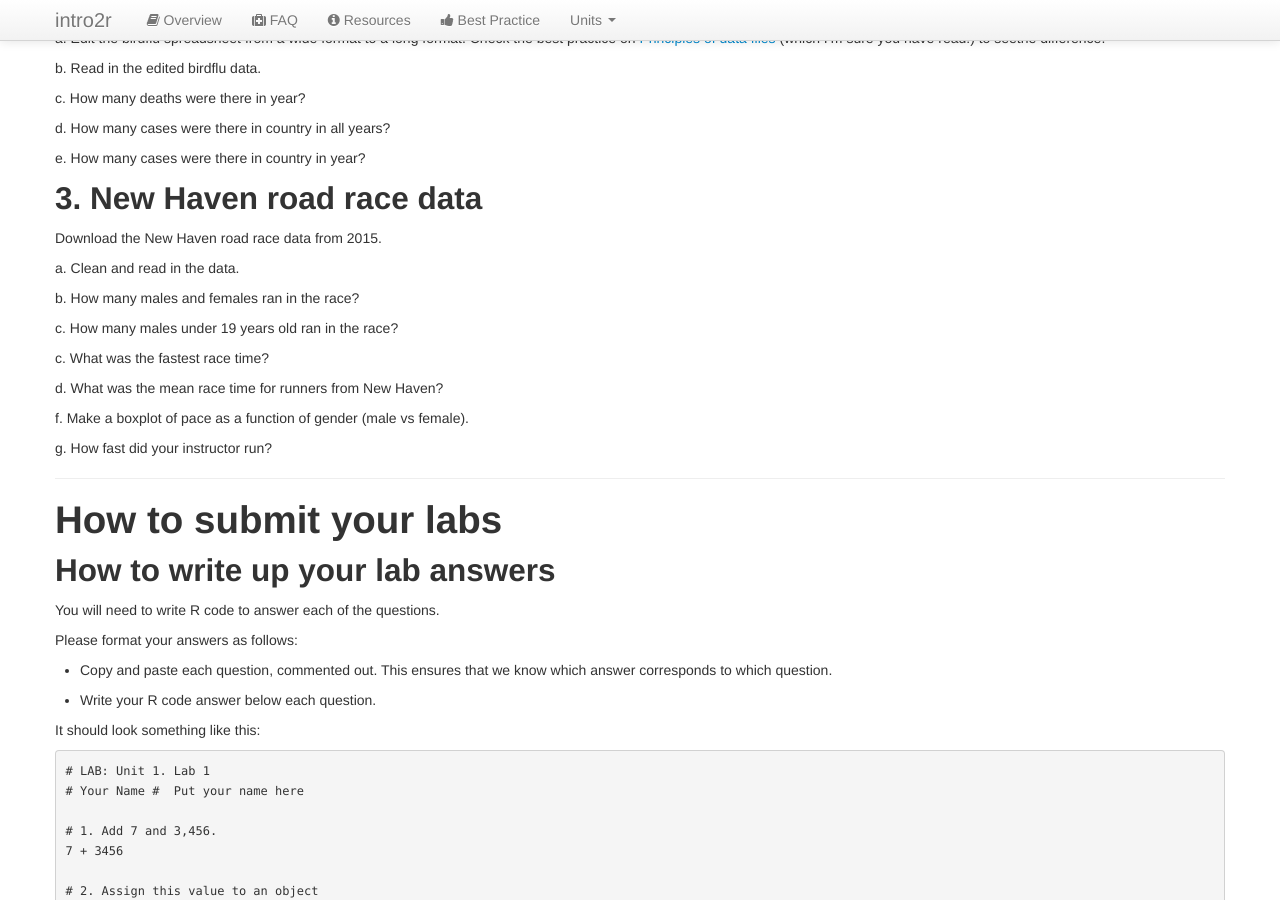
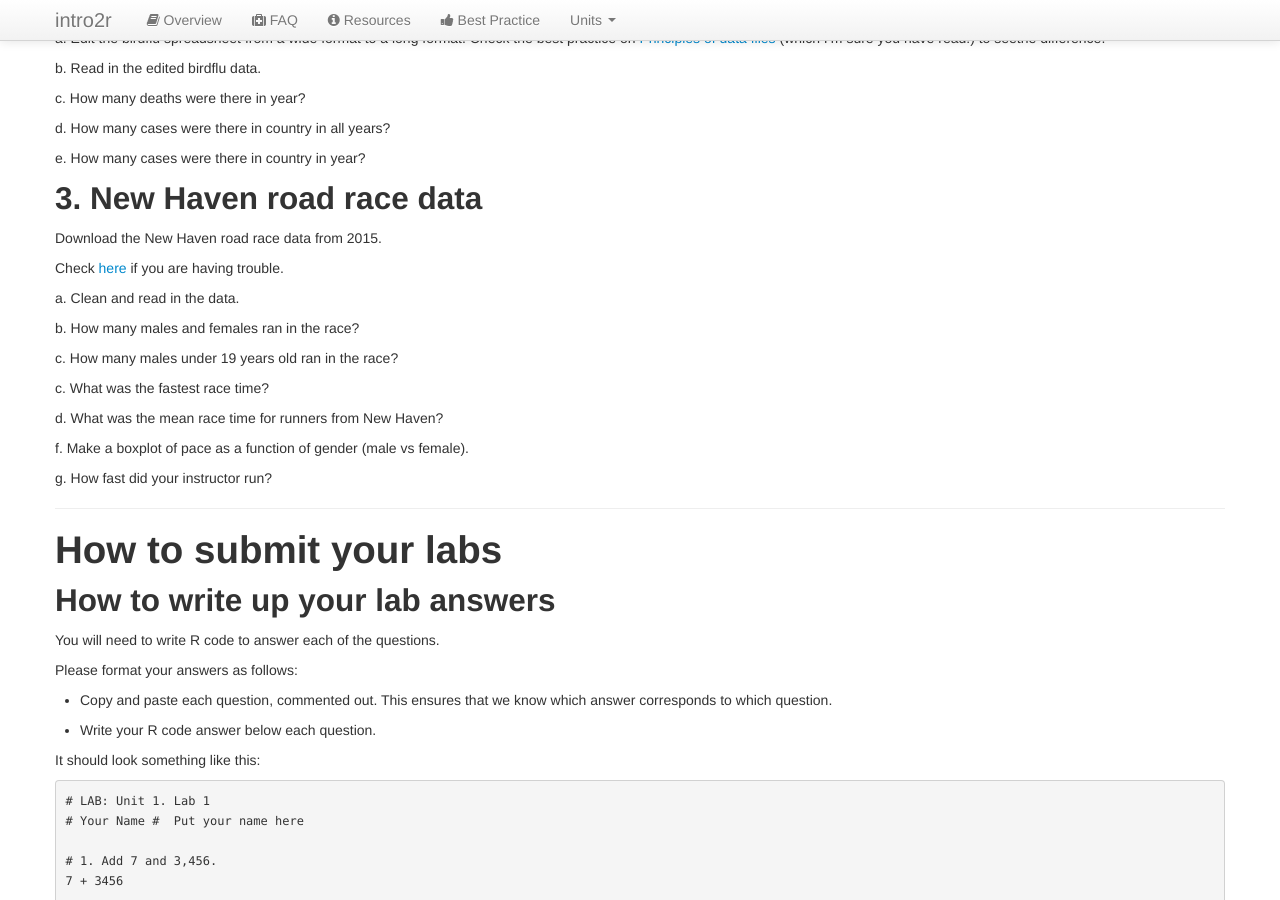
Before and after one commit to intro2r/intro2r, a Jekyll site: the page built from unit2/labs.md, in a window 1280 px wide and 900 px high, scrolled down 5107 px. Built offline with Jekyll 4.4.1, drawn with Linux system fonts in a browser that asks for light colours.

Commit message:
Update labs.md

```diff
--- a/unit2/labs.md
+++ b/unit2/labs.md
@@ -291,6 +291,8 @@ Please upload any cleaned datafiles with your R code to Canvas.
 
 Download the New Haven road race data from 2015.
 
+Check [here](http://www.intro2r.info/unit2/preparing-data.html) if you are having trouble.
+
  a. Clean and read in the data.
 
  b. How many males and females ran in the race?
```
